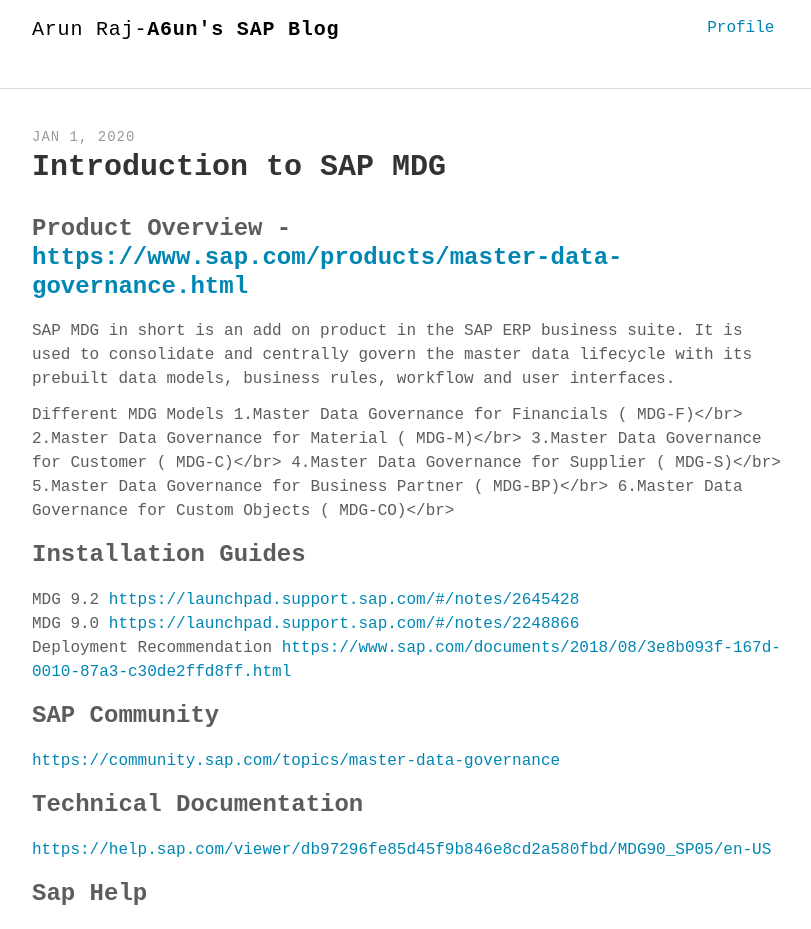
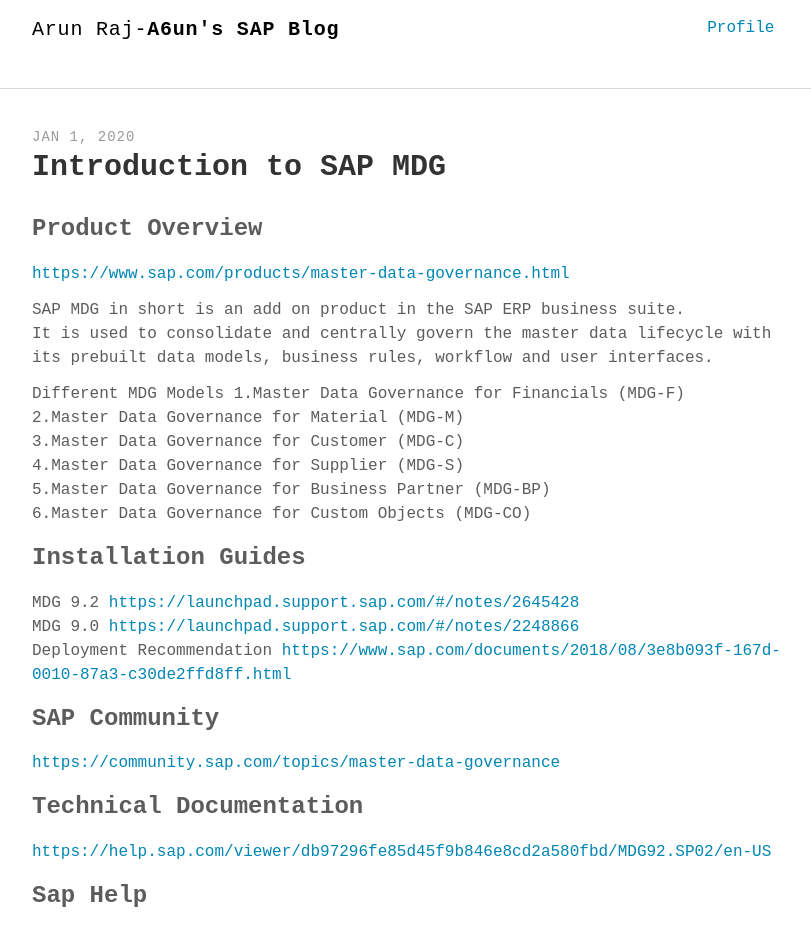
Before and after one commit to a6unraj/a6unraj.github.io, a Jekyll site: the page built from _posts/2020-01-01-introduction-to-sap-mdg.md, in a window 1280 px wide, cut to the strip 356-1285 px from the top of the page. Shown: the whole strip, without its empty margins (232-1043 px from the left). Built offline with Jekyll 4.4.1, drawn with Linux system fonts in a browser that asks for light colours; some web fonts are replaced; comment, search, counter and statistics services are not loaded.

Commit message:
Update 2020-01-01-introduction-to-sap-mdg.md

```diff
--- a/_posts/2020-01-01-introduction-to-sap-mdg.md
+++ b/_posts/2020-01-01-introduction-to-sap-mdg.md
@@ -6,17 +6,19 @@
 keywords: "SAP MDG"
 ---
 
-### Product Overview - <a href ="https://www.sap.com/products/master-data-governance.html">https://www.sap.com/products/master-data-governance.html</a>
-SAP MDG in short is an add on product in the SAP ERP business suite.
-It is used to consolidate and centrally govern the master data lifecycle with its prebuilt data models, business rules, workflow and user interfaces.
+### Product Overview
+
+<a href ="https://www.sap.com/products/master-data-governance.html">https://www.sap.com/products/master-data-governance.html</a>
+<p>SAP MDG in short is an add on product in the SAP ERP business suite.<br/>
+It is used to consolidate and centrally govern the master data lifecycle with its prebuilt data models, business rules, workflow and user interfaces.</p>
 
 Different MDG Models
-1.Master Data Governance for Financials ( MDG-F)</br>
-2.Master Data Governance for Material ( MDG-M)</br>
-3.Master Data Governance for Customer ( MDG-C)</br>
-4.Master Data Governance for Supplier ( MDG-S)</br>
-5.Master Data Governance for Business Partner ( MDG-BP)</br>
-6.Master Data Governance for Custom Objects ( MDG-CO)</br>
+1.Master Data Governance for Financials (MDG-F)<br/>
+2.Master Data Governance for Material (MDG-M)<br/>
+3.Master Data Governance for Customer (MDG-C)<br/>
+4.Master Data Governance for Supplier (MDG-S)<br/>
+5.Master Data Governance for Business Partner (MDG-BP)<br/>
+6.Master Data Governance for Custom Objects (MDG-CO)<br/>
 
 ### Installation Guides
 MDG 9.2 <a href="https://launchpad.support.sap.com/#/notes/2645428">https://launchpad.support.sap.com/#/notes/2645428</a><br/>
@@ -27,7 +29,7 @@
 <a href ="https://community.sap.com/topics/master-data-governance">https://community.sap.com/topics/master-data-governance</a>
 
 ### Technical Documentation
-<a href ="https://help.sap.com/viewer/db97296fe85d45f9b846e8cd2a580fbd/MDG90_SP05/en-US">https://help.sap.com/viewer/db97296fe85d45f9b846e8cd2a580fbd/MDG90_SP05/en-US</a>
+<a href ="https://help.sap.com/viewer/db97296fe85d45f9b846e8cd2a580fbd/MDG92.SP02/en-US">https://help.sap.com/viewer/db97296fe85d45f9b846e8cd2a580fbd/MDG92.SP02/en-US</a>
 
 ### Sap Help
 <a href="https://help.sap.com/viewer/product/SAP_MASTER_DATA_GOVERNANCE/MDG92.SP02/en-US">https://help.sap.com/viewer/product/SAP_MASTER_DATA_GOVERNANCE/MDG92.SP02/en-US</a>
```
